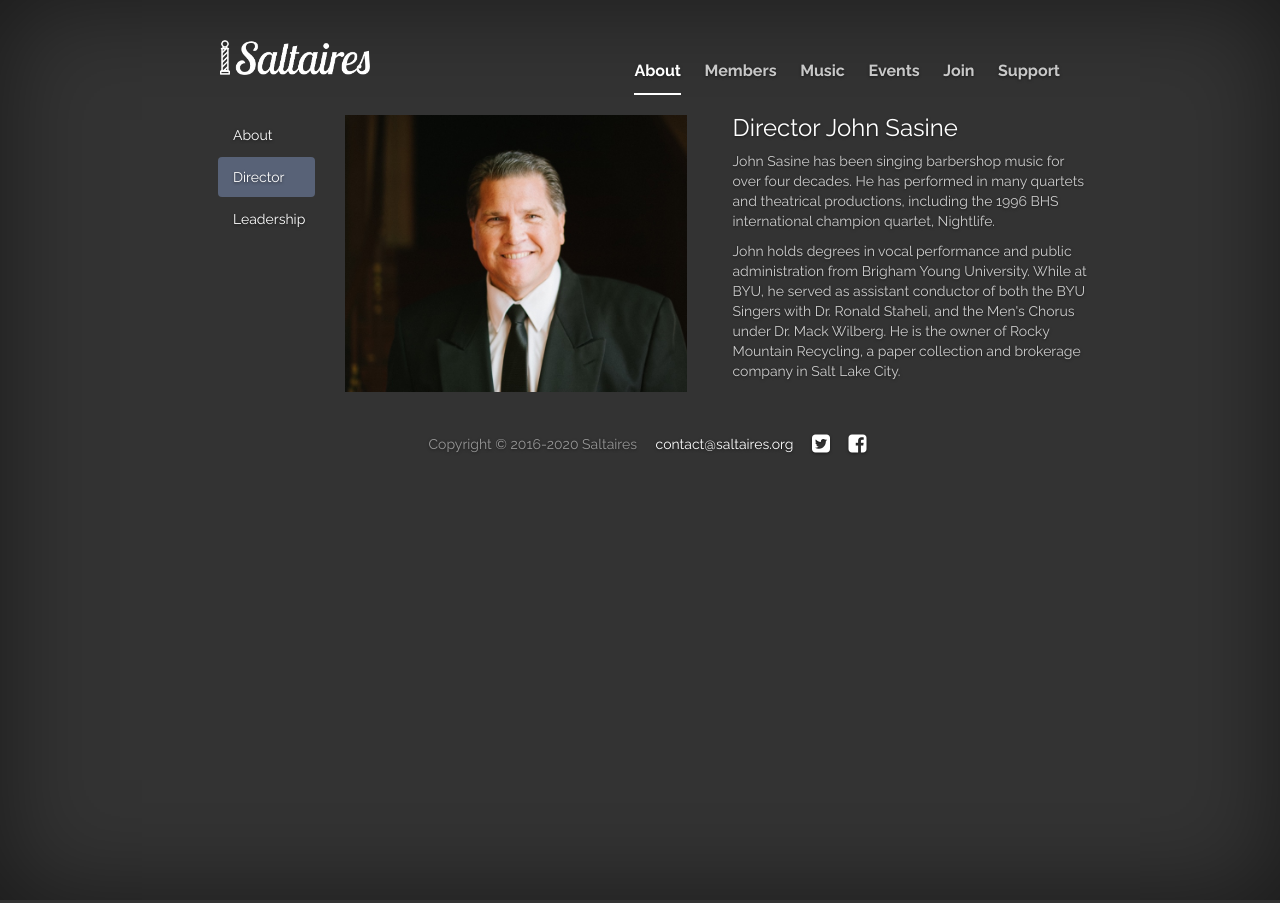
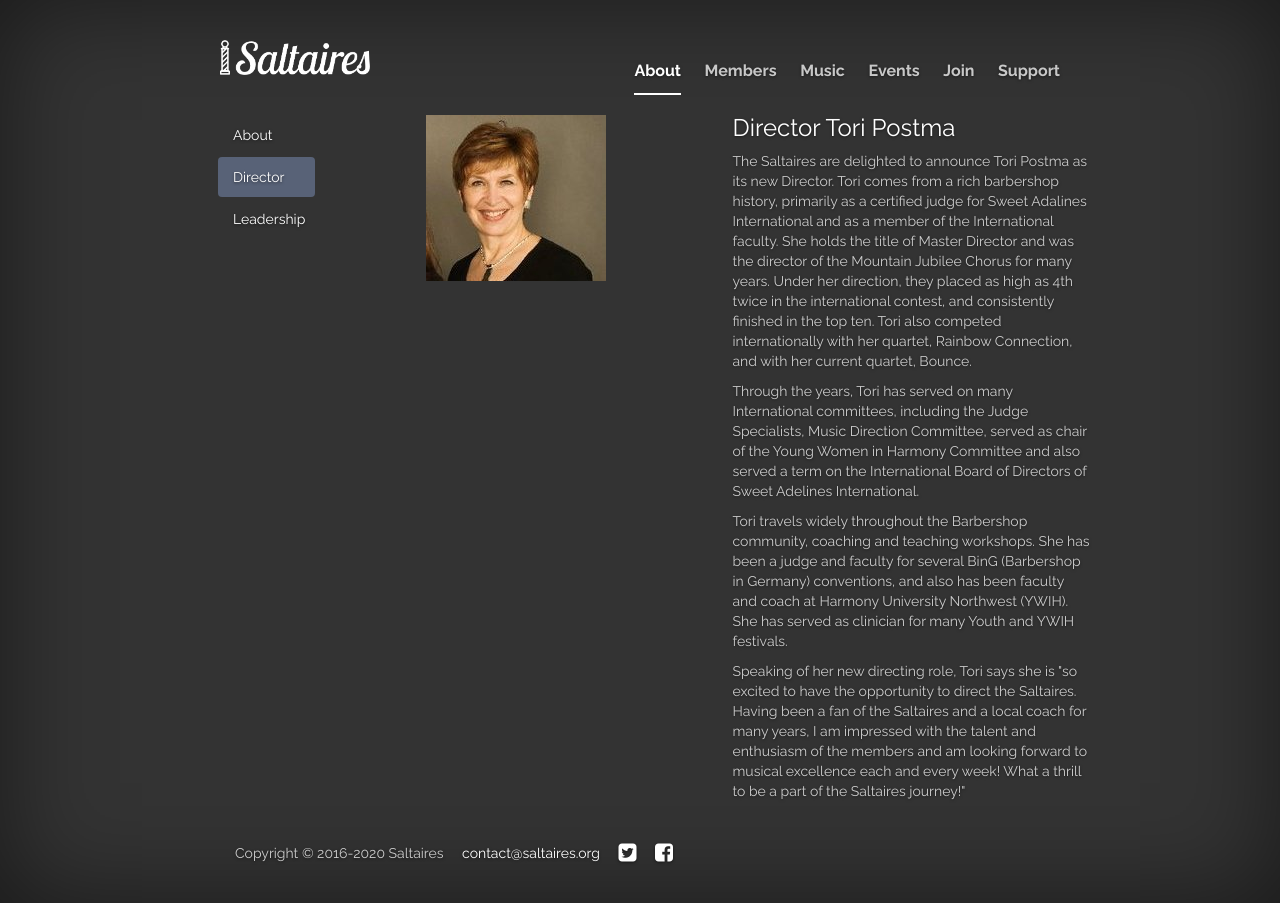
Before and after one commit to cayblood/saltaires, a Jekyll site: the page built from jekyll-site/directors.html, in a window 1280 px wide. Built offline with Jekyll 4.4.1, drawn with Linux system fonts in a browser that asks for light colours; nearby versions of some CDN libraries; library files that are not in the unit come from our copies.

Commit message:
Added bio of Tori. Removed fall show from events. Added link to mailing list on main page.

```diff
--- a/jekyll-site/directors.html
+++ b/jekyll-site/directors.html
@@ -5,21 +5,15 @@ permalink: /directors/
 ---
 <div class="row">
   <div class="col-md-6">
-    <img alt="Saltaires Director John Sasine" class="portrait" src="/images/john_sasine.jpg" />
+    <img alt="Saltaires Director Tori Postmoa" class="portrait" src="/images/Tori.jpg" />
   </div>
   <div class="col-md-6">
-    <h3>Director John Sasine</h3>
-
-    <p>John Sasine has been singing barbershop music for over four decades. He has performed in many
-    quartets and theatrical productions, including the 1996 BHS international champion quartet,
-    Nightlife.</p>
-
-    <p>John holds degrees in vocal performance and public administration from Brigham Young
-    University. While at BYU, he served as assistant conductor of both the BYU Singers with Dr.
-    Ronald Staheli, and the Men's Chorus under Dr. Mack Wilberg. He is the owner of Rocky Mountain
-    Recycling, a paper collection and brokerage company in Salt Lake City.</p>
+    <h3>Director Tori Postma</h3>
+	<p>The Saltaires are delighted to announce Tori Postma as its new Director. Tori comes from a rich barbershop history, primarily as a certified judge for Sweet Adalines International and as a member of the International faculty. She holds the title of Master Director and was the director of the Mountain Jubilee Chorus for many years. Under her direction, they placed as high as 4th twice in the international contest, and consistently finished in the top ten. Tori also competed internationally with her quartet, Rainbow Connection, and with her current quartet, Bounce. </p>
+	<p>Through the years, Tori has served on many International committees, including the Judge Specialists, Music Direction Committee, served as chair of the Young Women in Harmony Committee and also served a term on the International Board of Directors of Sweet Adelines International.  </p>
+	<p>Tori travels widely throughout the Barbershop community, coaching and teaching workshops.  She has been a judge and faculty for several BinG (Barbershop in Germany) conventions, and also has been faculty and coach at Harmony University Northwest (YWIH).  She has served as clinician for many Youth and YWIH festivals.  </p>
+	<p>Speaking of her new directing role, Tori says she is "so excited to have the opportunity to direct the Saltaires.  Having been a fan of the Saltaires and a local coach for many years, I am impressed with the talent and enthusiasm of the members and am looking forward to musical excellence each and every week!  What a thrill to be a part of the Saltaires journey!"</p>
   </div>
-</div>
 
 <!--
 <br />
--- a/jekyll-site/index.html
+++ b/jekyll-site/index.html
@@ -18,6 +18,12 @@ layout: home
 <p class="lead">The Saltaires are an internationally-acclaimed men's chorus that will forever change the way you think about barbershop music.</p>
 <p class="lead">
   <a href="/about/" class="btn btn-lg btn-default">Learn more</a>
+</p>
+<br>
+<h1 class="cover-heading">Mailing list</h1>
+<p class="lead">Keep informed regarding future auditions and other events by signing up for our mailing list.</p>
+<p class="lead">
+  <a target="_blank" href="https://mailchi.mp/596673abc4f8/saltaires" class="btn btn-lg btn-default">Sign up</a>
 </p>
 
 
```
Also changed, not shown: jekyll-site/events.md (+2 -2 lines), 1 other file.
